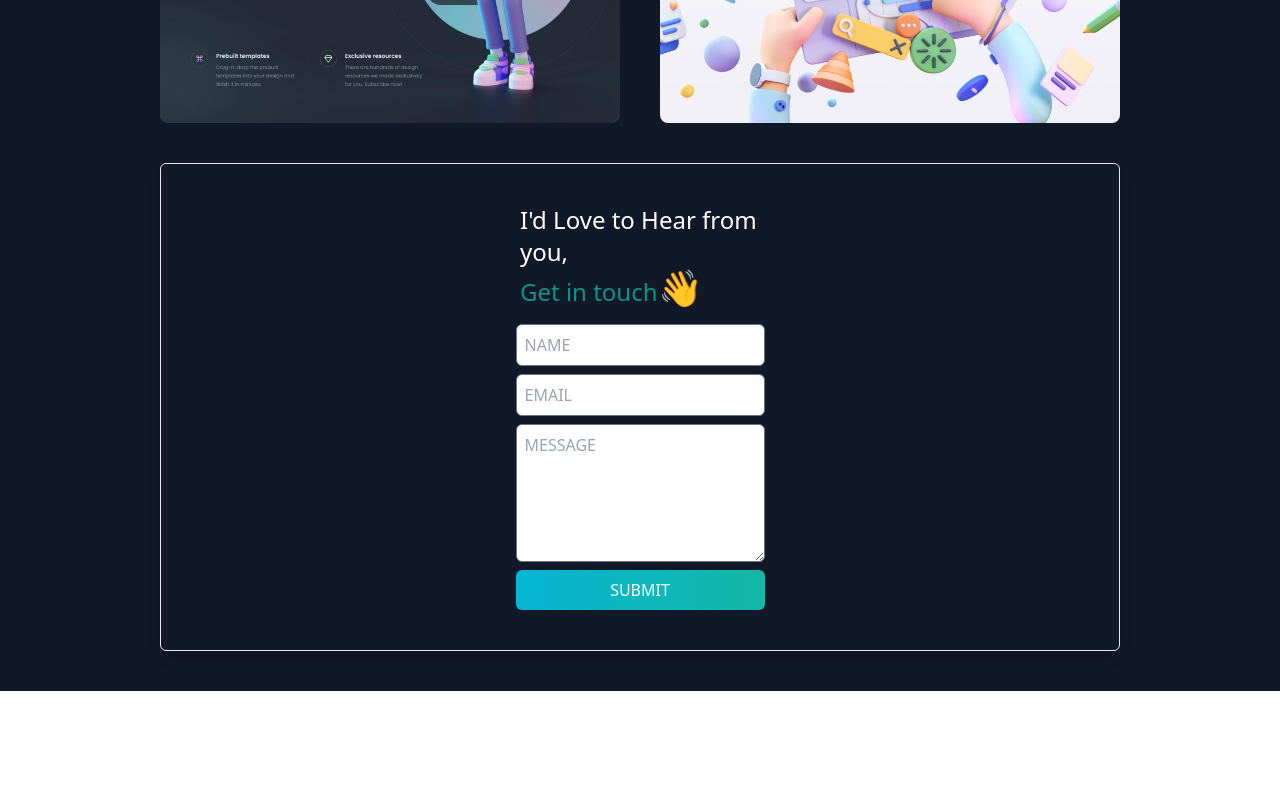
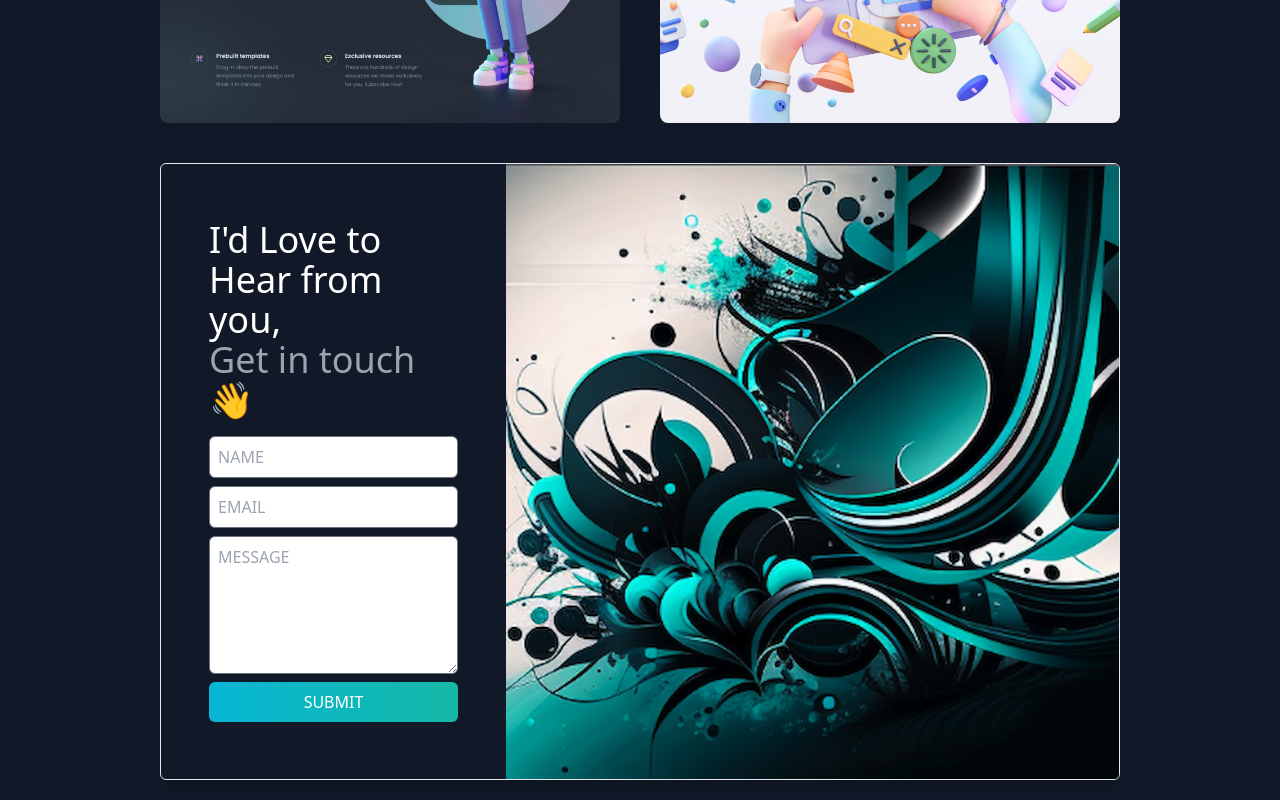
Before and after one commit to Jscorz/Portfolio-React-Tailwind, a Next.js app: page / in a window 1280 px wide. Shown: the part 3295-4095 px from the top of the page. Before the commit the page ends 3986 px from the top, so only its background shows below. Built offline with nearby package versions, Linux system fonts and the light colour scheme.

Commit message:
updated styling to be responsive and added image for md screens and up

```diff
--- a/components/Contact.js
+++ b/components/Contact.js
@@ -1,13 +1,16 @@
-import React from "react";
+import Image from "next/image";
+import contactImage from "../public/contact-1.jpg";
 
 const Contact = () => {
 	return (
-		<section className='pb-10'>
-			<div className='shadow-lg border border-gray-200 rounded-md p-10 flex flex-col items-center'>
-				<h3 className='text-2xl font-medium dark:text-white max-w-[15rem]'>
+		<section className='pb-5'>
+			<div className='shadow-lg border border-gray-200 rounded-md flex justify-center overflow-hidden'>
+				<div className='flex flex-col justify-center mx-auto lg:w-[40%]'>
+					<div className='p-5 md:p-8 lg:p-12'>
+						<h3 className='text-2xl font-medium dark:text-white max-w-[15rem] lg:text-4xl'>
 							I'd Love to Hear from you,<br></br>
-					<span className='text-teal-600 font-medium'>
-						Get in touch<span className='text-4xl'>👋</span>
+							<span className='text-gray-400 font-medium'>
+								Get in touch<span className='text-4xl text-teal-600'>👋</span>
 							</span>
 						</h3>
 						<form action='https://formspree.io/f/xjvdgyoe' method='POST'>
@@ -39,6 +42,11 @@ const Contact = () => {
 							</button>
 						</form>
 					</div>
+				</div>
+				<div className='relative bg-gradient-to-b from-teal-500 overflow-hidden hidden md:flex'>
+					<Image src={contactImage} height={500} className='w-full object-cover' />
+				</div>
+			</div>
 		</section>
 	);
 };
```
Also changed, not shown: public/contact-1.jpg (added). Lines whose indentation alone changed are shown as unchanged.
